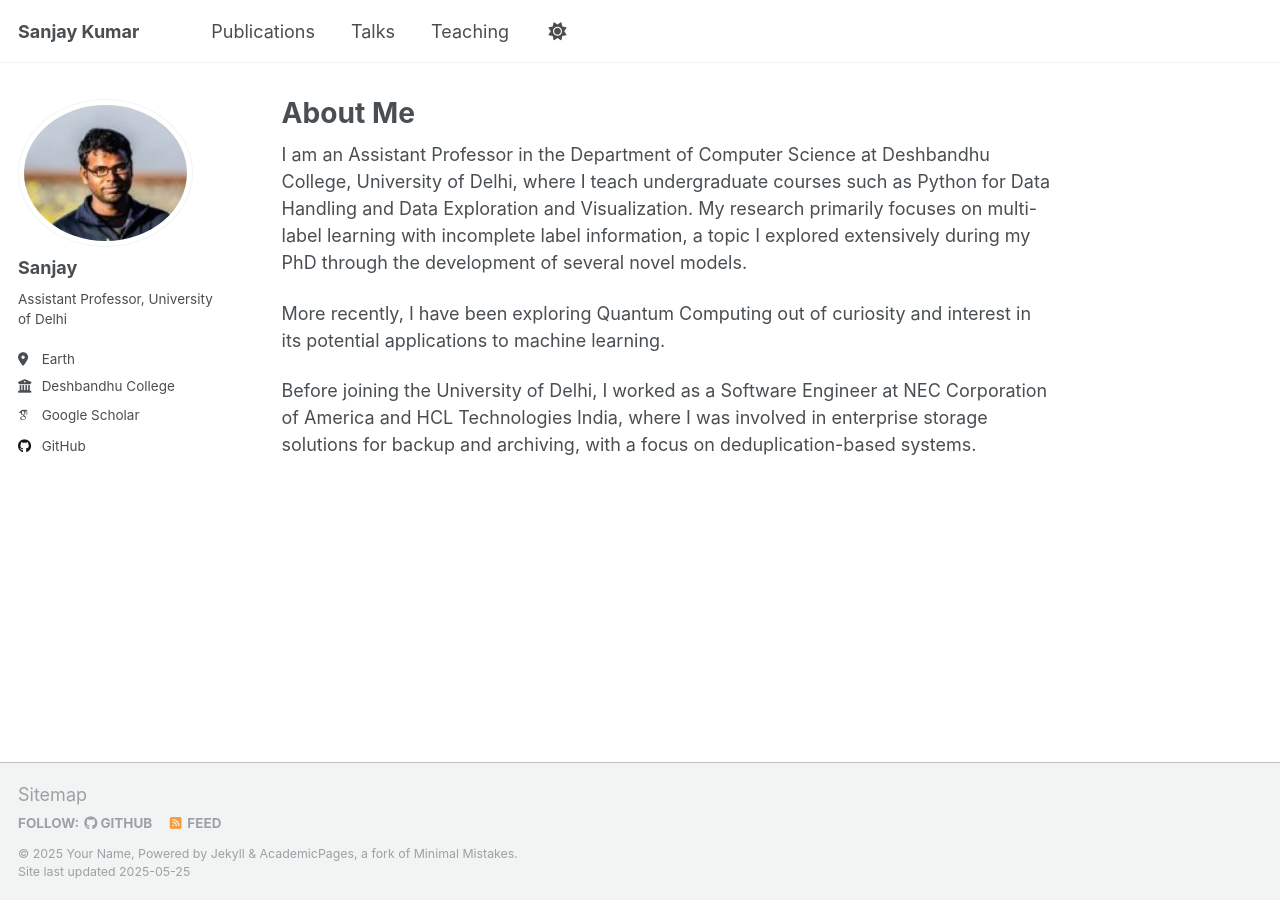
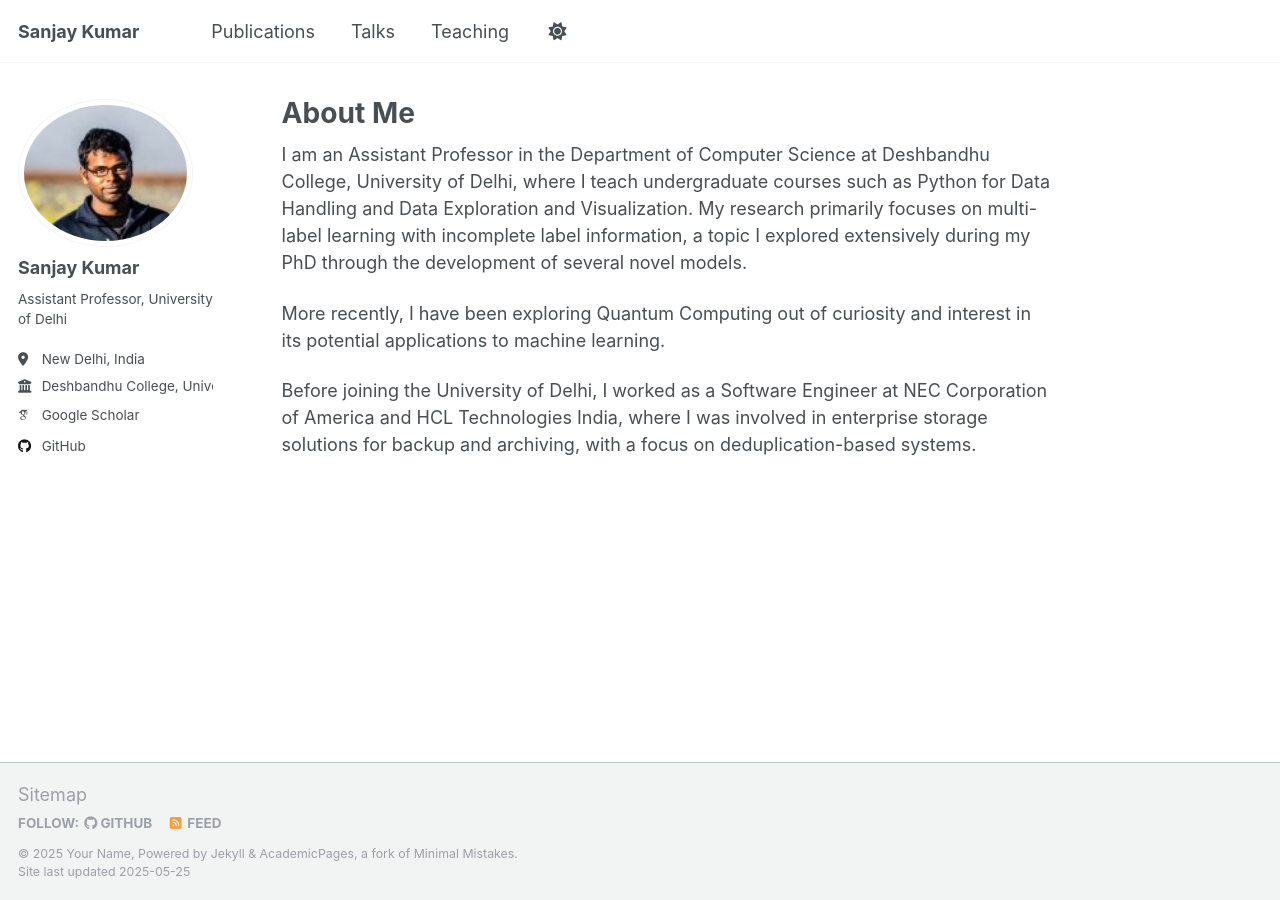
Before and after one commit to sanjayksau/sanjayksau.github.io, a Jekyll site: the page built from _pages/about.md, in a window 1280 px wide. Built offline with Jekyll 4.4.1, drawn with Linux system fonts in a browser that asks for light colours; some web fonts are replaced.

Commit message:
Update _config.yml

```diff
--- a/_config.yml
+++ b/_config.yml
@@ -23,11 +23,11 @@ repository               : "sanjayksau/sanjayksau.github.io"
 author:
   # Biographic information
   avatar           : "profile.jpeg"
-  name             : "Sanjay"
+  name             : "Sanjay Kumar"
   pronouns         : # example: "she/her"
   bio              : "Assistant Professor, University of Delhi"
-  location         : "Earth"
-  employer         : "Deshbandhu College"
+  location         : "New Delhi, India"
+  employer         : "Deshbandhu College, University of Delhi"
   uri              : # URL
   email            : #"none@example.org"
 
```
